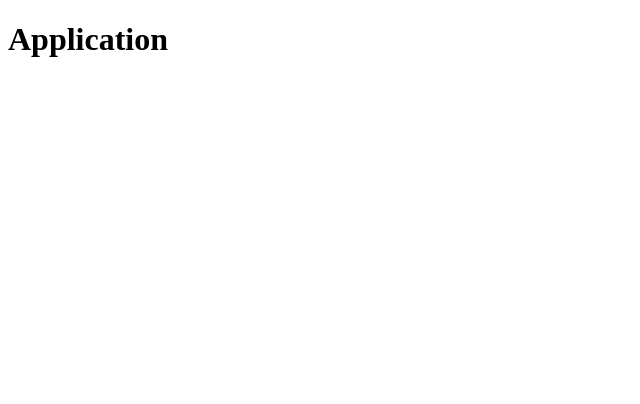
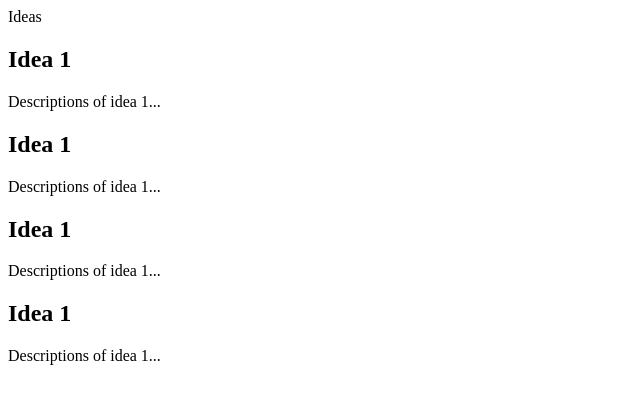
Before and after one commit to artem5-5/idea, a React (Vite) app in the folder webapp/: page / in a window 1280 px wide. Shown: the top 404 px of the page, without its empty margins (0-640 px from the left). Built offline with nearby package versions, Linux system fonts and the light colour scheme.

Commit message:
Changed App.ts

```diff
--- a/webapp/src/App.tsx
+++ b/webapp/src/App.tsx
@@ -1,3 +1,19 @@
 export const App = () => {
-  return <h1>Application</h1>
+  const ideas = [
+    { nick: 'cool-idea-nick-1', name: 'Idea 1', descriptions: 'Descriptions of idea 1...'},
+    { nick: 'cool-idea-nick-1', name: 'Idea 1', descriptions: 'Descriptions of idea 1...'},
+    { nick: 'cool-idea-nick-1', name: 'Idea 1', descriptions: 'Descriptions of idea 1...'},
+    { nick: 'cool-idea-nick-1', name: 'Idea 1', descriptions: 'Descriptions of idea 1...'}
+ ]
+ return (
+  <div>
+    <div>Ideas</div>
+    {ideas.map((idea) => (
+      <div key={idea.nick}>
+        <h2>{idea.name}</h2>
+        <p>{idea.descriptions}</p>
+      </div>
+    ))}
+  </div>
+ )
 }
```
